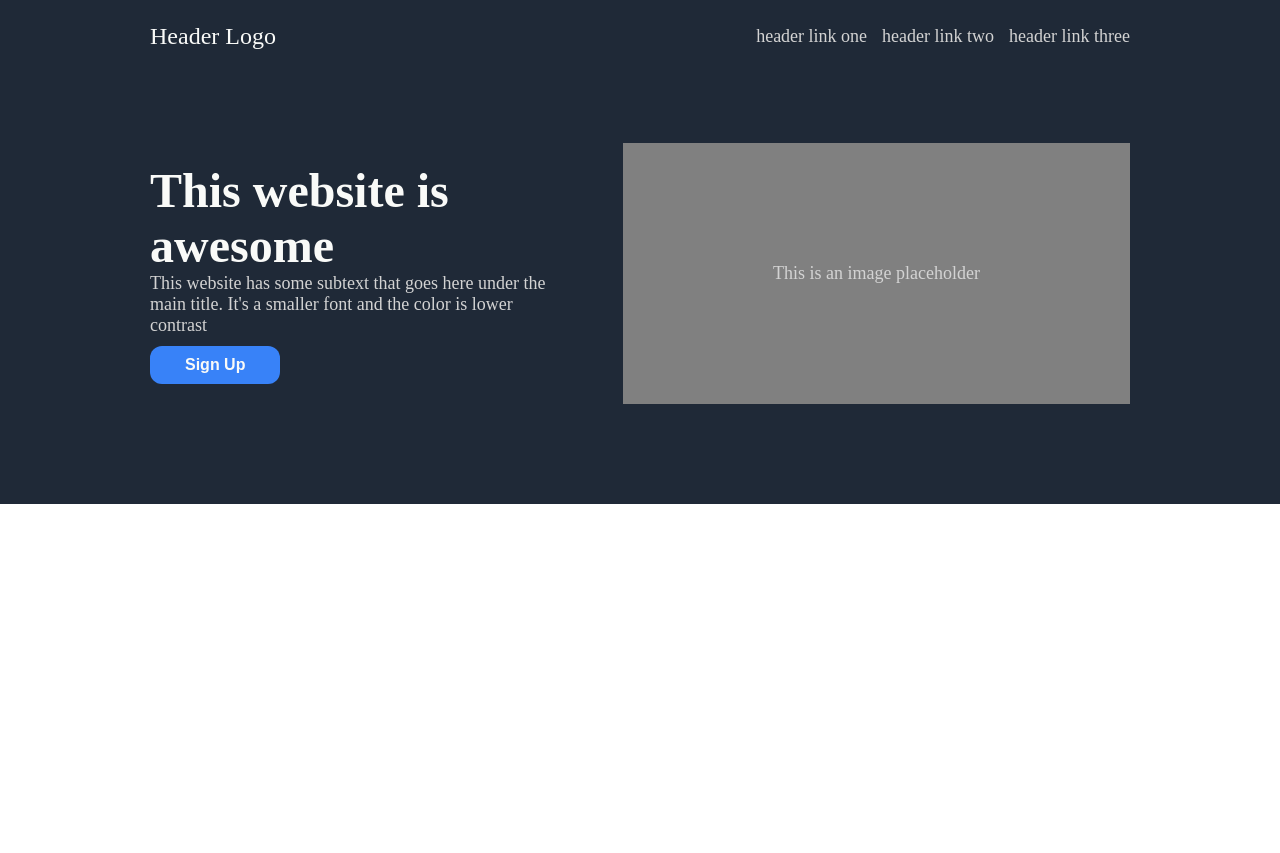
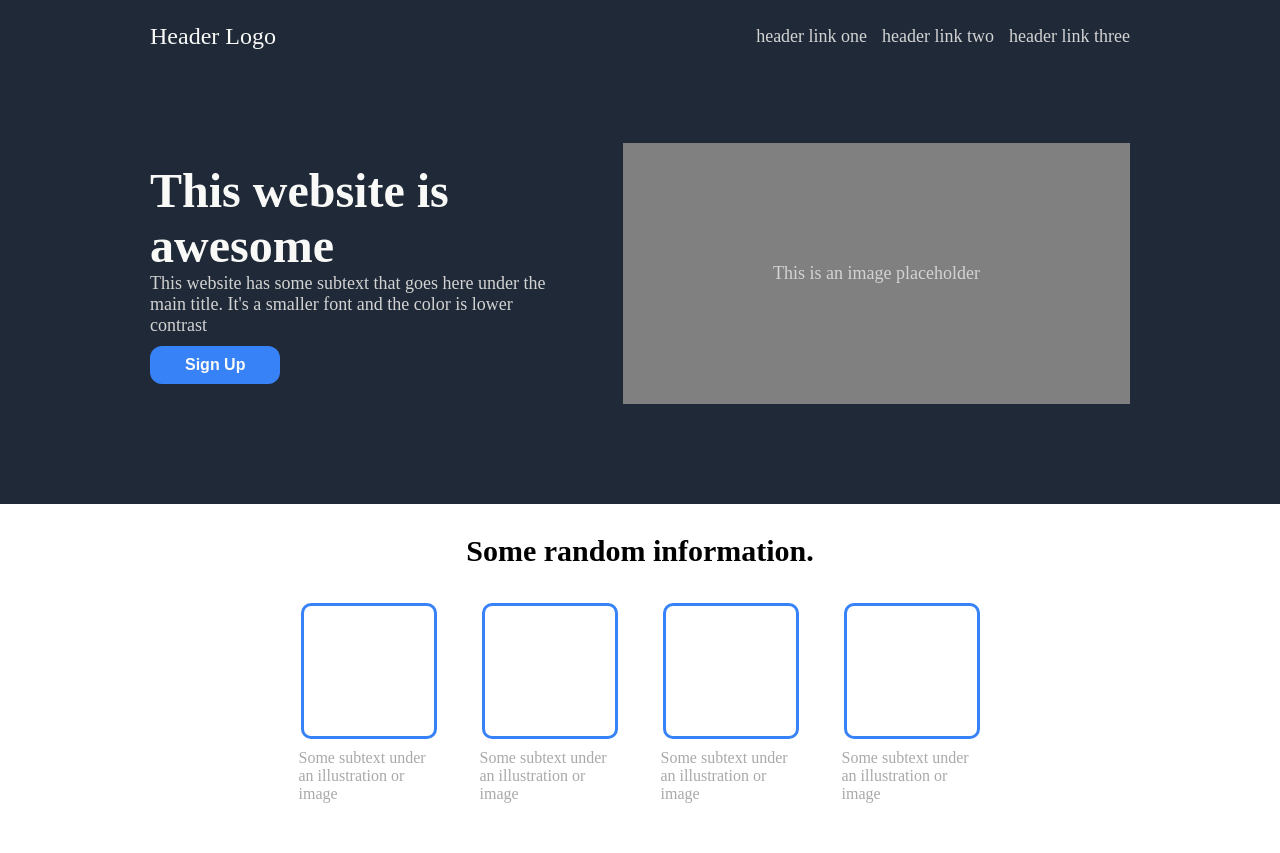
Before and after one commit to VaughnMes/Landing-Page, a plain HTML site: page index.html in a window 1280 px wide. Before the commit the page ends 800 px from the top, so only its background shows below. Drawn offline with Linux system fonts and the light colour scheme.

Commit message:
Second layer (#4)
* Title: Styling second layer of body
Desc: Added squares to house pertinent information,
along with styling and text

* Title: Completed second section of body
Desc: Completed styling and arrangement of middle section,
through addition of context boxes, and text below it

```diff
--- a/index.html
+++ b/index.html
@@ -40,7 +40,42 @@
                 This is an image placeholder
             </div>
         </div>
+    </div>
 
+    <div class="second-layer">
+        <div class="second-body-title">
+            Some random information.
+        </div>
+        <div class="boxes">
+            <div class="section">
+                <div class="box">
+                </div>
+                <div class="box-subtext">
+                    Some subtext under an illustration or image
+                </div>
+            </div>
+            <div class="section">
+                <div class="box">
+                </div>
+                <div class="box-subtext">
+                    Some subtext under an illustration or image
+                </div>
+            </div>
+            <div class="section">
+                <div class="box">
+                </div>
+                <div class="box-subtext">
+                    Some subtext under an illustration or image
+                </div>
+            </div>
+            <div class="section">
+                <div class="box">
+                </div>
+                <div class="box-subtext">
+                    Some subtext under an illustration or image
+                </div>
+            </div>
+        </div>
     </div>
 
 
--- a/styles.css
+++ b/styles.css
@@ -1,4 +1,3 @@
-
 body {
     /* eliminates small border around edges of page */
     margin: 0;
@@ -86,3 +85,51 @@ ul {
    padding: 120px  150px ;
    background-color: gray;
 }
+
+.second-layer {
+    padding-bottom: 50px;
+}
+
+.second-body-title {
+    display: flex;
+    justify-content: center;
+    margin: 30px;
+}
+
+.box {
+    width: 30px;
+    border: 3px solid #3882f8;
+    border-radius: 10px;
+    padding: 65px;
+    box-sizing: border-box;
+    margin: 5px 15px 10px;
+}
+
+.boxes {
+    display: flex;
+    justify-content: center;
+    align-items: center;
+    gap: 15px;
+}
+
+.section {
+    display: flex;
+    flex-direction: column;
+    justify-content: center;
+    align-items: center;
+}
+
+.box-subtext {
+    display: flex;
+    flex-direction: column;
+    justify-content: center;
+    align-items: center;
+    width: 140px;
+    box-sizing: border-box;
+    color: darkgray;
+}
+
+.second-body-title {
+    font-size: 30px;
+    font-weight: bolder;
+}
```
